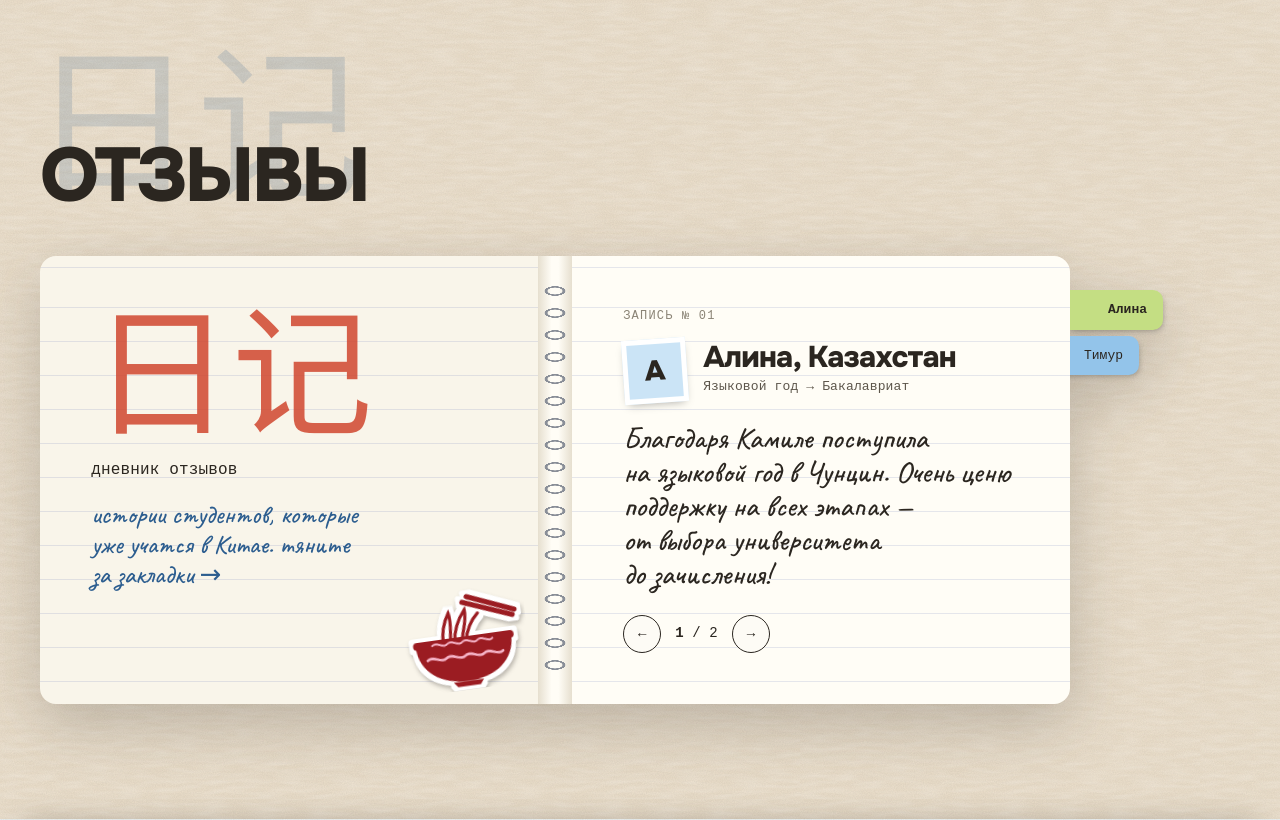
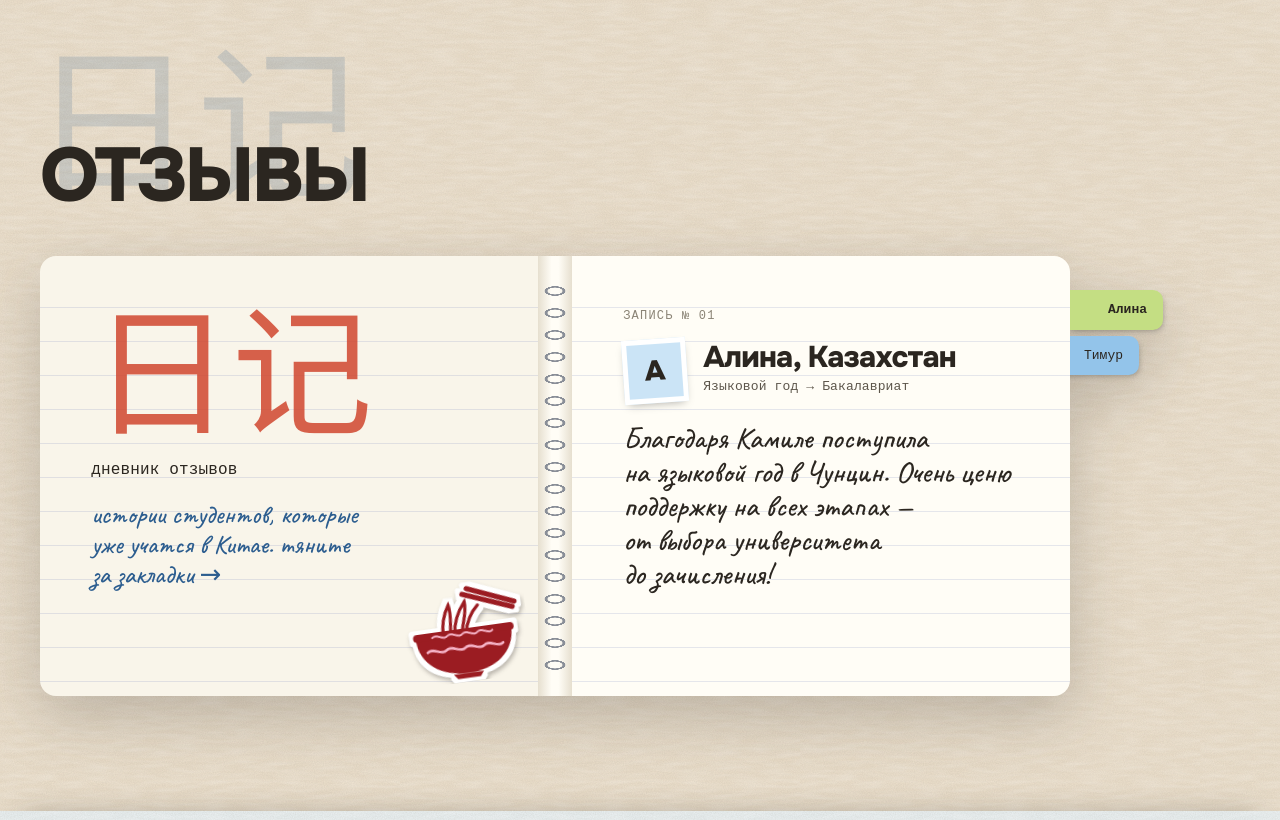
Before and after one commit to gspinch/gsp-inch, a Node server app: page / in a window 1280 px wide. Shown: the part 4545-5365 px from the top of the page. Run offline with Node 20, Linux system fonts and the light colour scheme; data comes from the database, SQL or seed files in the repository; some libraries are stand-ins or nearby versions; some web fonts are replaced.

Commit message:
Убраны стрелки и счётчик в книжке отзывов
Co-Authored-By: Claude Opus 5.5 <noreply@anthropic.com>
Claude-Session: https://claude.ai/code/session_01Hf4Tu61VVmw8gwn6W5pN6k

```diff
--- a/public/js/main.js
+++ b/public/js/main.js
@@ -110,7 +110,7 @@
   const book = document.querySelector('[data-book]');
   if (book) {
     const page = book.querySelector('.book__page--right');
-    const cur = book.querySelector('[data-cur]');
+    const cur = book.querySelector('[data-cur]') || { textContent: '' };
     const vertical = window.matchMedia('(max-width: 960px)');
     let busy = false;
     let last = 0;
@@ -129,7 +129,7 @@
       if (!forward) {
         const entries = front.querySelectorAll('.entry');
         entries.forEach((el, k) => { el.hidden = k !== i; });
-        front.querySelector('[data-cur]').textContent = i + 1;
+        const fc = front.querySelector('[data-cur]'); if (fc) fc.textContent = i + 1;
       }
       const back = document.createElement('div');
       back.className = 'flip-sheet__back';
--- a/views/index.ejs
+++ b/views/index.ejs
@@ -259,12 +259,6 @@
             </article>
             <% }) %>
           </div>
-
-          <div class="book__pager mono">
-            <button type="button" data-dir="-1" aria-label="<%= t('prev_review') %>">←</button>
-            <span><b data-cur>1</b> / <%= reviews.length %></span>
-            <button type="button" data-dir="1" aria-label="<%= t('next_review') %>">→</button>
-          </div>
         </div>
           <div class="book__tabs" role="tablist" aria-label="<%= t('reviews_tabs_aria') %>">
           <% reviews.forEach((r, i) => { %>
```
